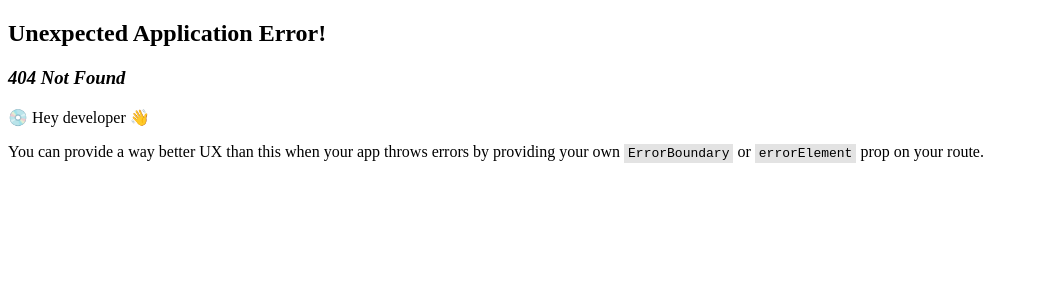
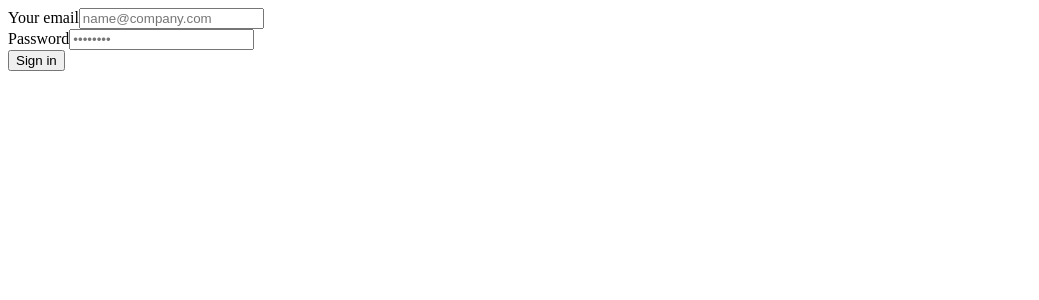
Before and after one commit to kevinfanggara22/ip-hck64-kevinfanggara22, a React (Vite) app in the folder client/: page /login in a window 1280 px wide. Before the commit this address had no page. Shown: the top 300 px of the page, without its empty margins (0-1039 px from the left). Built offline with nearby package versions, Linux system fonts and the light colour scheme.

Commit message:
midtrans implementation in progress

```diff
--- a/client/index.html
+++ b/client/index.html
@@ -6,6 +6,9 @@
     <meta name="viewport" content="width=device-width, initial-scale=1.0" />
     <title>Vite + React</title>
     <script src="https://accounts.google.com/gsi/client" async></script>
+    <script type="text/javascript"
+      src="https://app.sandbox.midtrans.com/snap/snap.js"
+      data-client-key="SB-Mid-client-r5F58yAB5CRoHfdJ"></script>
   </head>
   <body>
     <div id="root"></div>
--- /dev/null
+++ b/client/src/components/buttonMidtrans.jsx
@@ -0,0 +1,51 @@
+import axios from "axios"
+
+export default function ButtonMidtrans({grossAmount, productId, quantity, status}) {
+
+    const handleCheckout = async () => {
+
+        try {
+            const {data} = await axios({
+                method: "POST",
+                url: "http://localhost:3000/payment/midtrans/token" ,
+                 headers: {
+                    Authorization: 'Bearer ' + localStorage.access_token
+                },
+                data: {
+                    grossAmount,
+                    productId,
+                    quantity,
+                    status
+                }
+            })
+
+            console.log(data.transaction_token)
+
+            window.snap.pay(`${data.transaction_token}`, {
+          onSuccess: function(result){
+            /* You may add your own implementation here */
+            alert("payment success!"); console.log(result);
+          },
+          onPending: function(result){
+            /* You may add your own implementation here */
+            alert("wating your payment!"); console.log(result);
+          },
+          onError: function(result){
+            /* You may add your own implementation here */
+            alert("payment failed!"); console.log(result);
+          },
+          onClose: function(){
+            /* You may add your own implementation here */
+            alert('you closed the popup without finishing the payment');
+          }
+      });
+        } catch(error) {
+            console.log(error)
+        }
+    }
+
+    return(
+         <button onClick={handleCheckout}>Checkout</button>
+    )
+
+}
--- a/client/src/views/login.jsx
+++ b/client/src/views/login.jsx
@@ -1,10 +1,102 @@
-// import {useEffect} from "react";
-// import axios from "axios";
-// import {useNavigate} from "react-router-dom";
+import { useNavigate } from "react-router-dom"
+import { useState } from "react"
+import axios from "axios"
+import Swal from 'sweetalert2'
 import { GoogleLogin } from '@react-oauth/google';
 
 export default function LoginPage() {
+
+    const [form, setForm] = useState({
+    email: "",
+    password: ""
+  })
+  const changeInput = (event) => {
+    const {name, value} = event.target;
+    setForm(() => {
+      return {
+        ...form,
+        [name]: value
+      }
+    })
+    // console.log(form)
+  }
+  const navigate = useNavigate()
+
+  const handleLogin = async (event) => {
+    try {
+      event.preventDefault()
+      // axios
+      const {data} = await axios.post("http://localhost:3000/login", form)
+      // console.log(data)
+      // store access_token to local storage
+      localStorage.access_token = data.access_token;
+    //   console.log(data)
+
+      // notif success login
+      Swal.fire({
+        icon: "success",
+        title: "You have successfully login",
+        showConfirmButton: false,
+        timer: 1500
+    });
+
+      // navigate
+      navigate('/')
+    } catch(error) {
+      console.log(error)
+      Swal.fire({
+        icon: "error",
+        title: "Oops...",
+        text: `${error.response.data.message}`,
+    });
+    }
+  }
+
     return(
+        <>
+        <form onSubmit={handleLogin} className="space-y-4 md:space-y-6" id="login-form">
+            <div>
+              <label
+                htmlFor="email"
+                className="block mb-2 text-sm font-medium text-gray-900"
+              >
+                Your email
+              </label>
+              <input
+              onChange={changeInput}
+                type="email"
+                name="email"
+                id="email"
+                className="bg-gray-50 border border-gray-300 text-gray-900 sm:text-sm rounded-lg focus:ring-primary-600 focus:border-primary-600 block w-full p-2.5"
+                placeholder="name@company.com"
+                required=""
+              />
+            </div>
+            <div>
+              <label
+                htmlFor="password"
+                className="block mb-2 text-sm font-medium text-gray-900"
+              >
+                Password
+              </label>
+              <input
+              onChange={changeInput}
+                type="password"
+                name="password"
+                id="password"
+                placeholder="••••••••"
+                className="bg-gray-50 border border-gray-300 text-gray-900 sm:text-sm rounded-lg focus:ring-primary-600 focus:border-primary-600 block w-full p-2.5"
+                required=""
+              />
+            </div>
+            <button
+              type="submit"
+              className="w-full text-white bg-blue-600 hover:bg-blue-700 focus:ring-4 focus:outline-none focus:ring-blue-300 font-medium rounded-lg text-sm px-5 py-2.5 text-center"
+            >
+              Sign in
+            </button>
+          </form>
+
         <GoogleLogin
         onSuccess={credentialResponse => {
             console.log(credentialResponse);
@@ -13,5 +105,6 @@ export default function LoginPage() {
             console.log('Login Failed');
         }}
         />
+        </>
     )
 }
--- /dev/null
+++ b/client/src/views/productDetails.jsx
@@ -0,0 +1,65 @@
+import axios from "axios"
+import { useState, useEffect } from "react"
+import { useParams } from "react-router-dom"
+import ButtonMidtrans from "../components/buttonMidtrans";
+
+
+export default function ProductDetails() {
+    const [productQuantity, setProductQuantity] = useState(null);
+
+    const changeInput = (event) => {
+    const {name, value} = event.target;
+    setProductQuantity(() => {
+      return {
+        ...productQuantity,
+        [name]: value
+      }
+    })
+    console.log(productQuantity)
+  }
+
+    let { id } = useParams();
+
+    let productId = id
+    let quantity = 2
+    let grossAmount = quantity * 150000
+    let status = "paid"
+
+    const fetchProductById = async () => {
+      try{
+        const {data} = await axios.get(
+        "http://localhost:3000/products/" + id
+
+      )
+      console.log(data.price)
+      setProductQuantity(data)
+      } catch(error) {
+        console.log(error)
+      }
+    }
+
+    const onSubmit = (event) => {
+        event.preventDefault()
+        console.log(event)
+    }
+
+    useEffect(() => {
+      if(id) {
+        fetchProductById()
+      }
+    }, [])
+
+    return (
+
+       <form onSubmit={onSubmit}>
+        <label>Quantity</label>
+        <input
+                    type="number"
+                    name="quantity"
+                    onChange={changeInput}
+                    required=""
+                />
+        <ButtonMidtrans grossAmount={grossAmount} productId={productId} quantity={quantity} status={status}/>
+       </form>
+    )
+}
```
Also changed, not shown: client/src/router.jsx (+7 -2 lines), client/src/components/productCards.jsx (added).
